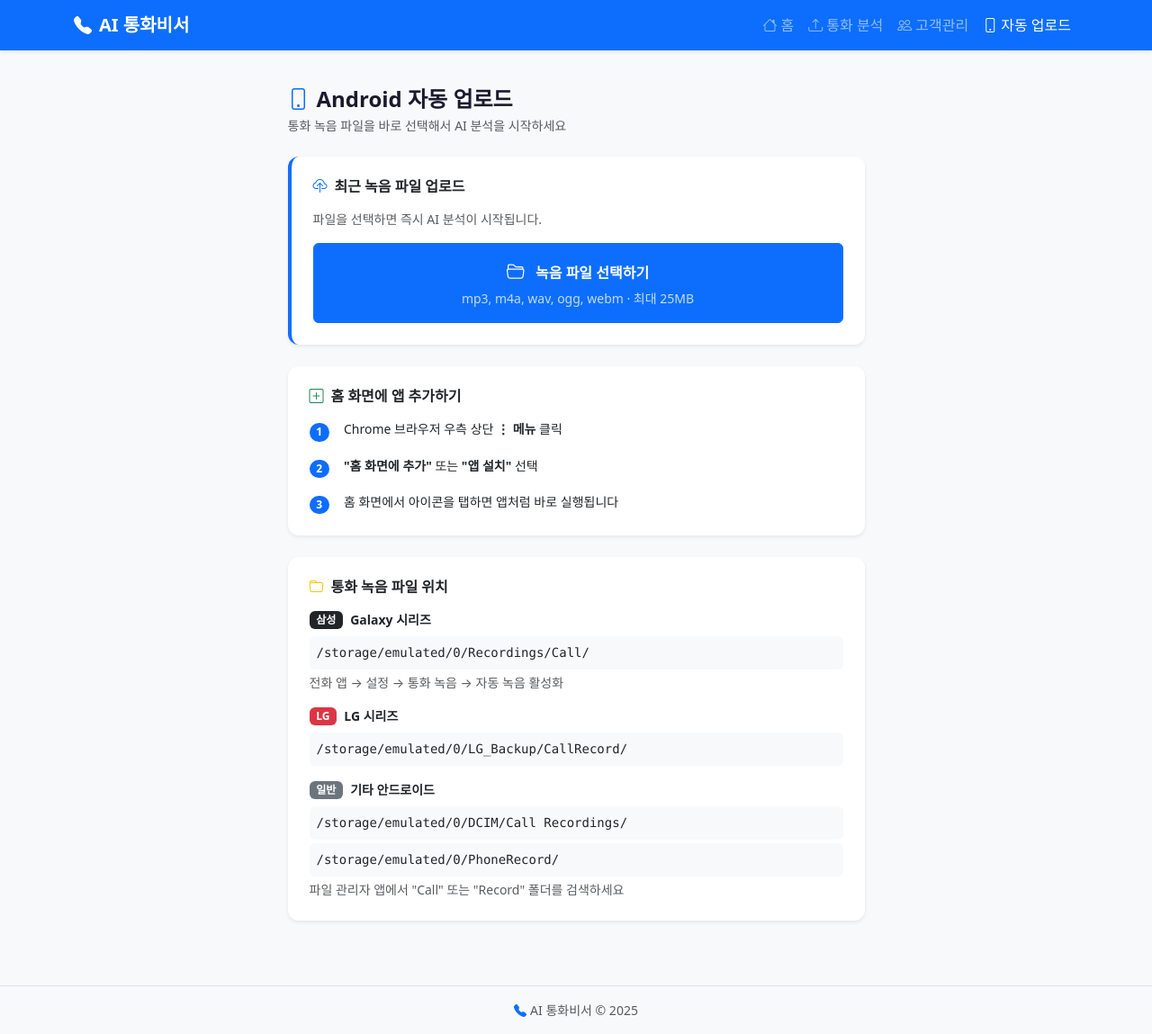
After one commit to Leesuwon1254/ai-call-assistant, a Flask app: page /auto-upload in a window 1280 px wide. The commit adds this page. Shown: the whole page at 90% size. Run offline with Flask 3, Linux system fonts and the light colour scheme.

Commit message:
Phase 3: PWA + Android 자동 업로드
- static/manifest.json: PWA 매니페스트 (shortcuts 포함)
- static/sw.js: Service Worker (정적 캐시 + 네트워크 우선 전략)
- base.html: PWA 메타태그, SW 등록, 자동 업로드 네비 추가
- templates/auto_upload.html: 파일 선택 즉시 업로드, 기기별 녹음 경로 안내, PWA 설치 버튼
- app.py: /auto-upload 라우트 추가
- index.html: 자동 업로드 바로가기 버튼 추가

Co-Authored-By: Claude Sonnet 4.6 <noreply@anthropic.com>

```diff
--- a/app.py
+++ b/app.py
@@ -387,6 +387,12 @@ def customer_detail(customer_id):
     return render_template("customer_detail.html", customer=customer)
 
 
+# ── 자동 업로드 안내 ──────────────────────────────────────
+@app.route("/auto-upload")
+def auto_upload():
+    return render_template("auto_upload.html")
+
+
 # ── Google Calendar 라우트 ────────────────────────────────
 @app.route("/calendar/auth")
 def calendar_auth():
--- /dev/null
+++ b/templates/auto_upload.html
@@ -0,0 +1,180 @@
+{% extends "base.html" %}
+{% block title %}자동 업로드 — AI 통화비서{% endblock %}
+
+{% block content %}
+<div class="row justify-content-center">
+  <div class="col-lg-7">
+
+    <div class="mb-4">
+      <h4 class="fw-bold mb-1">
+        <i class="bi bi-phone me-2 text-primary"></i>Android 자동 업로드
+      </h4>
+      <p class="text-muted small">통화 녹음 파일을 바로 선택해서 AI 분석을 시작하세요</p>
+    </div>
+
+    <!-- 바로 업로드 카드 -->
+    <div class="card border-0 shadow-sm mb-4 border-start border-4 border-primary">
+      <div class="card-body p-4">
+        <h6 class="fw-bold mb-3">
+          <i class="bi bi-cloud-upload me-2 text-primary"></i>최근 녹음 파일 업로드
+        </h6>
+        <p class="small text-muted mb-3">
+          파일을 선택하면 즉시 AI 분석이 시작됩니다.
+        </p>
+
+        <!-- 숨겨진 업로드 폼 -->
+        <form id="autoUploadForm" method="POST" action="{{ url_for('upload') }}"
+              enctype="multipart/form-data">
+          <input type="file" id="autoFileInput" name="file"
+                 accept=".mp3,.m4a,.wav,.ogg,.webm" class="d-none">
+        </form>
+
+        <button class="btn btn-primary w-100 py-3" onclick="document.getElementById('autoFileInput').click()">
+          <i class="bi bi-folder2-open me-2 fs-5"></i>
+          <span class="fw-semibold">녹음 파일 선택하기</span>
+          <div class="small opacity-75 mt-1">mp3, m4a, wav, ogg, webm · 최대 25MB</div>
+        </button>
+
+        <!-- 선택된 파일 정보 + 진행상태 -->
+        <div id="fileSelectedInfo" class="d-none mt-3">
+          <div class="alert alert-info py-2 mb-2">
+            <i class="bi bi-file-earmark-music me-2"></i>
+            <span id="selectedFileName"></span>
+            <span class="badge bg-info ms-2" id="selectedFileSize"></span>
+          </div>
+          <div class="d-flex align-items-center text-muted small">
+            <span class="spinner-border spinner-border-sm me-2"></span>
+            AI 분석 중입니다... 잠시 기다려주세요
+          </div>
+        </div>
+      </div>
+    </div>
+
+    <!-- 홈 화면 추가 안내 -->
+    <div class="card border-0 shadow-sm mb-4">
+      <div class="card-body p-4">
+        <h6 class="fw-bold mb-3">
+          <i class="bi bi-plus-square me-2 text-success"></i>홈 화면에 앱 추가하기
+        </h6>
+        <div class="d-flex align-items-start mb-3">
+          <span class="badge bg-primary rounded-pill me-3 mt-1 flex-shrink-0">1</span>
+          <div class="small">
+            Chrome 브라우저 우측 상단 <strong>⋮ 메뉴</strong> 클릭
+          </div>
+        </div>
+        <div class="d-flex align-items-start mb-3">
+          <span class="badge bg-primary rounded-pill me-3 mt-1 flex-shrink-0">2</span>
+          <div class="small">
+            <strong>"홈 화면에 추가"</strong> 또는 <strong>"앱 설치"</strong> 선택
+          </div>
+        </div>
+        <div class="d-flex align-items-start">
+          <span class="badge bg-primary rounded-pill me-3 mt-1 flex-shrink-0">3</span>
+          <div class="small">
+            홈 화면에서 아이콘을 탭하면 앱처럼 바로 실행됩니다
+          </div>
+        </div>
+        <div id="installBtnWrapper" class="d-none mt-3">
+          <button id="installBtn" class="btn btn-success btn-sm w-100">
+            <i class="bi bi-download me-2"></i>홈 화면에 추가
+          </button>
+        </div>
+      </div>
+    </div>
+
+    <!-- 녹음 파일 위치 안내 -->
+    <div class="card border-0 shadow-sm">
+      <div class="card-body p-4">
+        <h6 class="fw-bold mb-3">
+          <i class="bi bi-folder me-2 text-warning"></i>통화 녹음 파일 위치
+        </h6>
+
+        <!-- 삼성 -->
+        <div class="mb-3">
+          <div class="d-flex align-items-center mb-2">
+            <span class="badge bg-dark me-2">삼성</span>
+            <span class="small fw-semibold">Galaxy 시리즈</span>
+          </div>
+          <div class="bg-light rounded p-2 font-monospace small text-break">
+            /storage/emulated/0/Recordings/Call/
+          </div>
+          <p class="small text-muted mt-1 mb-0">
+            전화 앱 → 설정 → 통화 녹음 → 자동 녹음 활성화
+          </p>
+        </div>
+
+        <!-- LG -->
+        <div class="mb-3">
+          <div class="d-flex align-items-center mb-2">
+            <span class="badge bg-danger me-2">LG</span>
+            <span class="small fw-semibold">LG 시리즈</span>
+          </div>
+          <div class="bg-light rounded p-2 font-monospace small text-break">
+            /storage/emulated/0/LG_Backup/CallRecord/
+          </div>
+        </div>
+
+        <!-- 일반 -->
+        <div>
+          <div class="d-flex align-items-center mb-2">
+            <span class="badge bg-secondary me-2">일반</span>
+            <span class="small fw-semibold">기타 안드로이드</span>
+          </div>
+          <div class="bg-light rounded p-2 font-monospace small text-break">
+            /storage/emulated/0/DCIM/Call Recordings/
+          </div>
+          <div class="bg-light rounded p-2 font-monospace small text-break mt-1">
+            /storage/emulated/0/PhoneRecord/
+          </div>
+          <p class="small text-muted mt-1 mb-0">
+            파일 관리자 앱에서 "Call" 또는 "Record" 폴더를 검색하세요
+          </p>
+        </div>
+      </div>
+    </div>
+
+  </div>
+</div>
+{% endblock %}
+
+{% block scripts %}
+<script>
+// 파일 선택 즉시 폼 제출
+document.getElementById('autoFileInput').addEventListener('change', function() {
+  const file = this.files[0];
+  if (!file) return;
+
+  document.getElementById('selectedFileName').textContent = file.name;
+  document.getElementById('selectedFileSize').textContent =
+    (file.size / 1024 / 1024).toFixed(1) + ' MB';
+  document.getElementById('fileSelectedInfo').classList.remove('d-none');
+
+  // 25MB 초과 체크
+  if (file.size > 25 * 1024 * 1024) {
+    document.querySelector('#fileSelectedInfo .spinner-border').closest('div').innerHTML =
+      '<i class="bi bi-exclamation-triangle text-danger me-2"></i><span class="text-danger">파일이 25MB를 초과합니다.</span>';
+    return;
+  }
+
+  document.getElementById('autoUploadForm').submit();
+});
+
+// PWA 설치 프롬프트
+let deferredPrompt;
+window.addEventListener('beforeinstallprompt', e => {
+  e.preventDefault();
+  deferredPrompt = e;
+  document.getElementById('installBtnWrapper').classList.remove('d-none');
+});
+
+document.getElementById('installBtn')?.addEventListener('click', async () => {
+  if (!deferredPrompt) return;
+  deferredPrompt.prompt();
+  const { outcome } = await deferredPrompt.userChoice;
+  deferredPrompt = null;
+  if (outcome === 'accepted') {
+    document.getElementById('installBtnWrapper').classList.add('d-none');
+  }
+});
+</script>
+{% endblock %}
--- a/templates/base.html
+++ b/templates/base.html
@@ -4,6 +4,15 @@
   <meta charset="UTF-8">
   <meta name="viewport" content="width=device-width, initial-scale=1.0">
   <title>{% block title %}AI 통화비서{% endblock %}</title>
+
+  <!-- PWA -->
+  <link rel="manifest" href="{{ url_for('static', filename='manifest.json') }}">
+  <meta name="theme-color" content="#0d6efd">
+  <meta name="mobile-web-app-capable" content="yes">
+  <meta name="apple-mobile-web-app-capable" content="yes">
+  <meta name="apple-mobile-web-app-status-bar-style" content="default">
+  <meta name="apple-mobile-web-app-title" content="AI 통화비서">
+
   <link href="https://cdn.jsdelivr.net/npm/bootstrap@5.3.2/dist/css/bootstrap.min.css" rel="stylesheet">
   <link href="https://cdn.jsdelivr.net/npm/bootstrap-icons@1.11.3/font/bootstrap-icons.min.css" rel="stylesheet">
   <link href="{{ url_for('static', filename='css/style.css') }}" rel="stylesheet">
@@ -37,6 +46,12 @@
           <a class="nav-link {% if request.endpoint == 'customers' %}active{% endif %}"
              href="{{ url_for('customers') }}">
             <i class="bi bi-people me-1"></i>고객관리
+          </a>
+        </li>
+        <li class="nav-item">
+          <a class="nav-link {% if request.endpoint == 'auto_upload' %}active{% endif %}"
+             href="{{ url_for('auto_upload') }}">
+            <i class="bi bi-phone me-1"></i>자동 업로드
           </a>
         </li>
       </ul>
@@ -73,5 +88,13 @@
 <script src="https://cdn.jsdelivr.net/npm/bootstrap@5.3.2/dist/js/bootstrap.bundle.min.js"></script>
 <script src="{{ url_for('static', filename='js/main.js') }}"></script>
 {% block scripts %}{% endblock %}
+<script>
+if ('serviceWorker' in navigator) {
+  window.addEventListener('load', () => {
+    navigator.serviceWorker.register('/static/sw.js', { scope: '/' })
+      .catch(err => console.warn('SW 등록 실패:', err));
+  });
+}
+</script>
 </body>
 </html>
```
Also changed, not shown: static/sw.js (added, +56 -0 lines), templates/index.html (+8 -3 lines), static/manifest.json (added).
